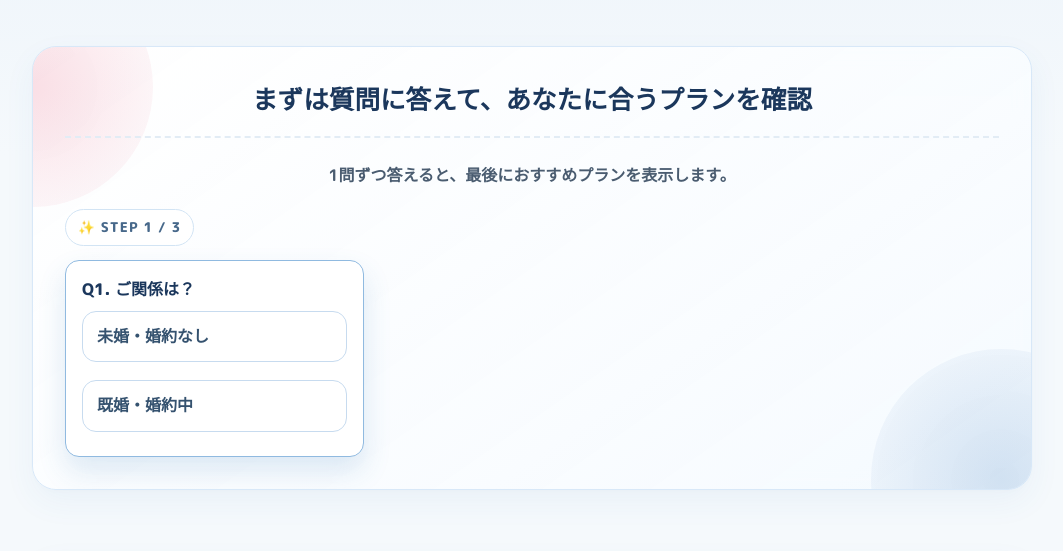
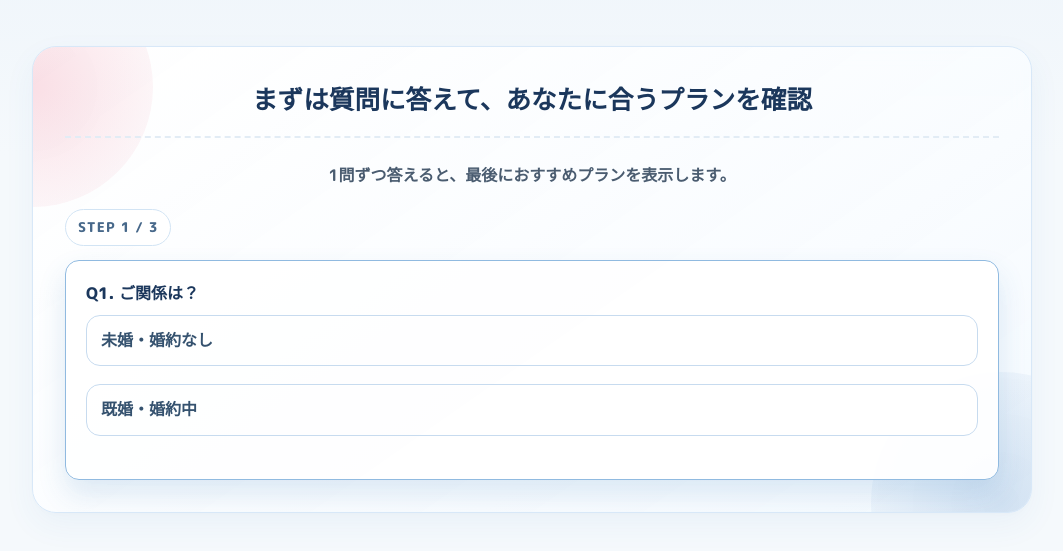
Before and after one commit to tomica1234/detective_lp, a plain HTML site: page plan.html in a window 1280 px wide. Shown: the part 244-795 px from the top of the page, without its empty margins (108-1171 px from the left). Drawn offline with Linux system fonts and the light colour scheme.

Commit message:
Switch finder to full-width crossfade question transitions

```diff
--- a/plan.html
+++ b/plan.html
@@ -213,17 +213,20 @@
         margin-bottom: 20px;
       }
       .finder-grid {
-        display: grid;
-        gap: 16px;
-      }
-      @media (min-width: 840px) {
-        .finder-grid { grid-template-columns: repeat(3, 1fr); }
+        position: relative;
+        min-height: 220px;
       }
       .finder-q {
-        background: #fff;
+        position: absolute;
+        inset: 0;
+        background: rgba(255,255,255,0.92);
         border: 1px solid var(--border);
         border-radius: 14px;
-        padding: 16px;
+        padding: 20px;
+        opacity: 0;
+        transform: translateY(10px) scale(0.99);
+        pointer-events: none;
+        transition: opacity 0.35s ease, transform 0.35s ease;
       }
       .finder-q label {
         display: block;
@@ -265,8 +268,12 @@
         box-shadow: 0 10px 24px rgba(59, 123, 189, 0.2), 0 0 0 2px rgba(59, 123, 189, 0.35);
       }
 
-      .finder-q.is-hidden { display: none; }
-      .finder-grid { gap: 18px; }
+      .finder-q.is-hidden { display: block; }
+      .finder-q.is-current {
+        opacity: 1;
+        transform: translateY(0) scale(1);
+        pointer-events: auto;
+      }
       .finder-q.is-active {
         border-color: #90bae0;
         box-shadow: 0 14px 28px rgba(59, 123, 189, 0.16);
@@ -337,9 +344,9 @@
       <section class="section card finder-card">
         <h2>まずは質問に答えて、あなたに合うプランを確認</h2>
         <p class="finder-intro">1問ずつ答えると、最後におすすめプランを表示します。</p>
-        <p class="finder-step" id="finderStep">✨ STEP 1 / 3</p>
+        <p class="finder-step" id="finderStep">STEP 1 / 3</p>
         <div class="finder-grid">
-          <div class="finder-q is-active" data-step="1">
+          <div class="finder-q is-current is-active" data-step="1">
             <label>Q1. ご関係は？</label>
             <div class="choice-group" id="status" role="radiogroup" aria-label="ご関係">
               <label>
@@ -549,20 +556,23 @@
         const goal = getCheckedValue("goal");
         const budget = getCheckedValue("budget");
 
-        q2El.classList.toggle("is-hidden", !status);
-        q3El.classList.toggle("is-hidden", !(status && goal));
+        const currentStep = !status ? 1 : !goal ? 2 : !budget ? 3 : 0;
 
-        q1El.classList.toggle("is-active", !status);
-        q2El.classList.toggle("is-active", !!status && !goal);
-        q3El.classList.toggle("is-active", !!status && !!goal && !budget);
+        q1El.classList.toggle("is-current", currentStep === 1);
+        q2El.classList.toggle("is-current", currentStep === 2);
+        q3El.classList.toggle("is-current", currentStep === 3);
+
+        q1El.classList.toggle("is-active", currentStep === 1);
+        q2El.classList.toggle("is-active", currentStep === 2);
+        q3El.classList.toggle("is-active", currentStep === 3);
 
         const isDone = !!(status && goal && budget);
         resultEl.classList.toggle("is-hidden", !isDone);
 
-        if (!status) stepEl.textContent = "✨ STEP 1 / 3";
-        else if (!goal) stepEl.textContent = "✨ STEP 2 / 3";
-        else if (!budget) stepEl.textContent = "✨ STEP 3 / 3";
-        else stepEl.textContent = "✅ 診断完了";
+        if (!status) stepEl.textContent = "STEP 1 / 3";
+        else if (!goal) stepEl.textContent = "STEP 2 / 3";
+        else if (!budget) stepEl.textContent = "STEP 3 / 3";
+        else stepEl.textContent = "診断完了";
 
         if (isDone) updateRecommendation();
       }
```
